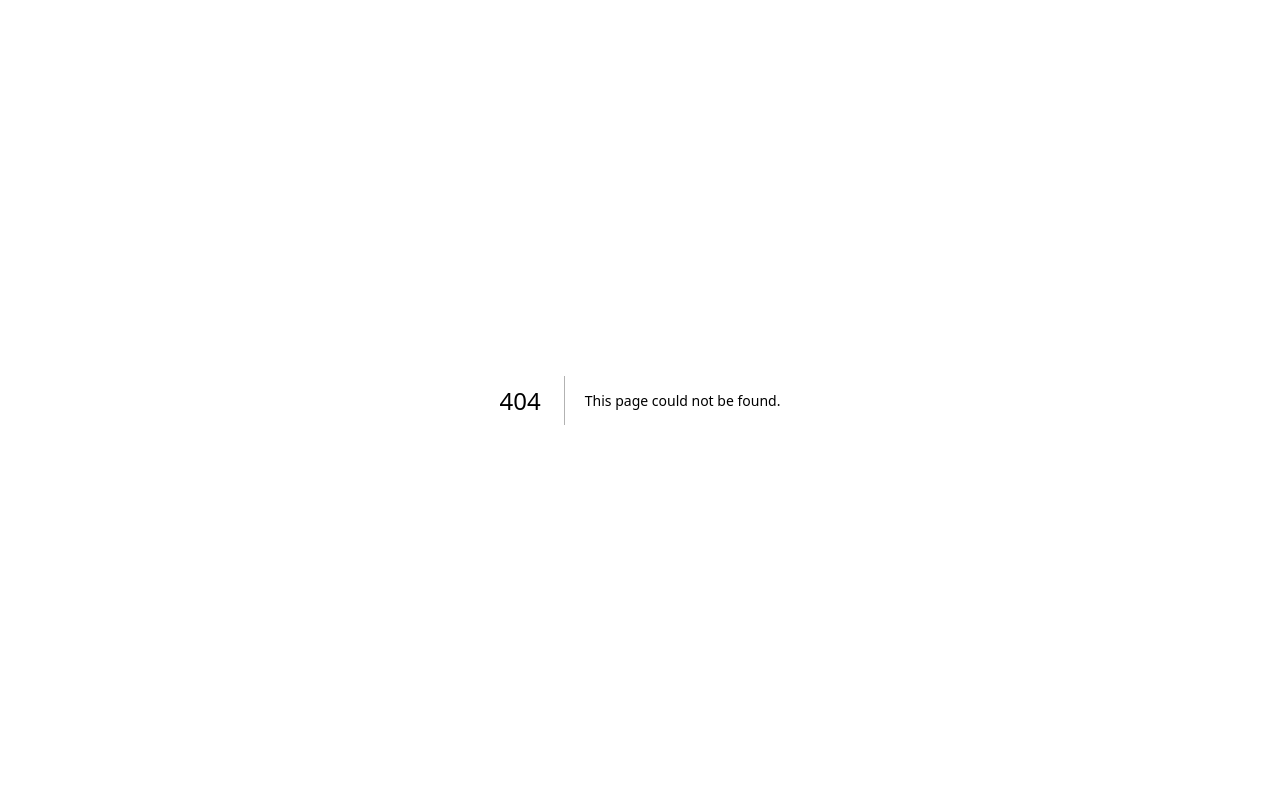
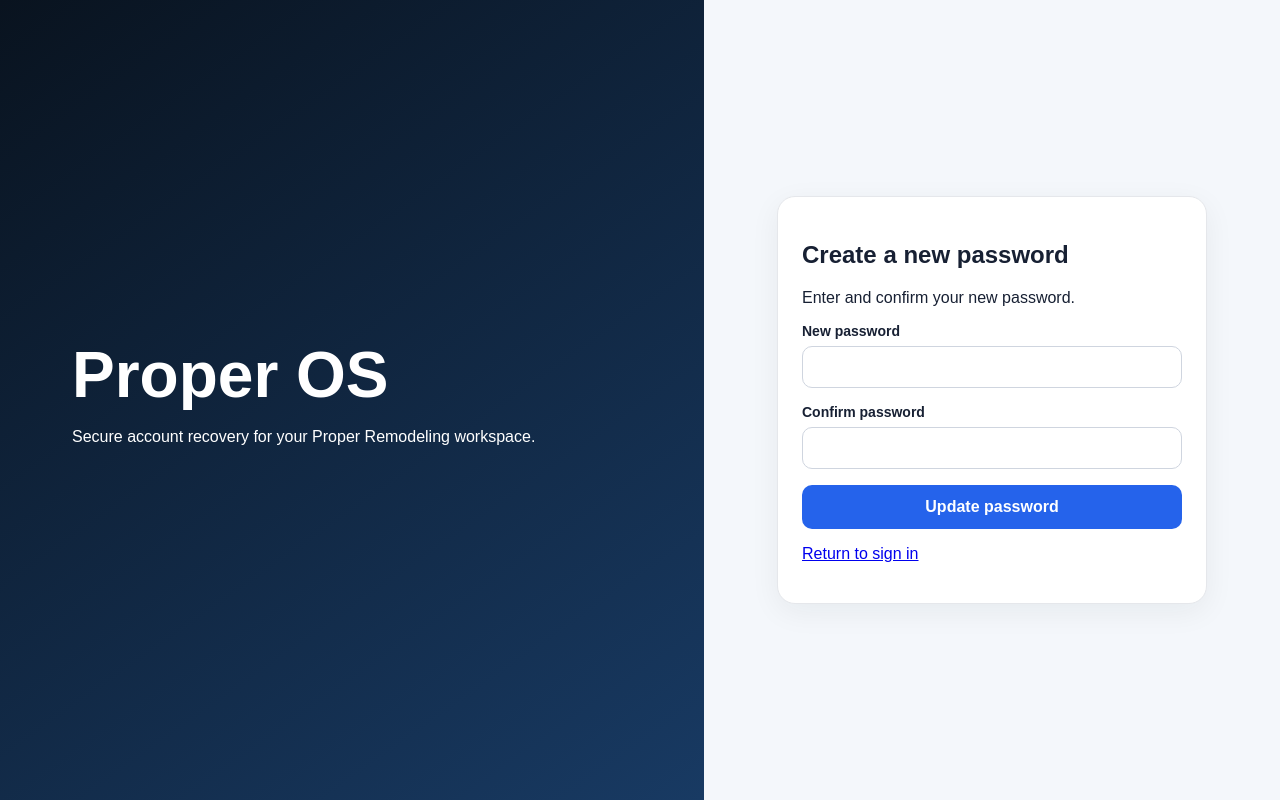
Before and after one commit to csosa122000/ProperOS, a Next.js app: page /update-password in a window 1280 px wide. Before the commit this address had no page. Built offline with nearby package versions, Linux system fonts and the light colour scheme.

Commit message:
Complete password reset flow

```diff
--- /dev/null
+++ b/app/(auth)/update-password/page.tsx
@@ -0,0 +1,22 @@
+'use client';
+
+import { FormEvent, useState } from 'react';
+import Link from 'next/link';
+import { createClient } from '@/lib/supabase/client';
+
+export default function UpdatePassword(){
+  const [message,setMessage]=useState('');
+  const [error,setError]=useState('');
+  const [loading,setLoading]=useState(false);
+  async function submit(e:FormEvent<HTMLFormElement>){
+    e.preventDefault(); setLoading(true); setError(''); setMessage('');
+    const fd=new FormData(e.currentTarget); const password=String(fd.get('password')); const confirm=String(fd.get('confirm'));
+    if(password.length<8){setError('Password must be at least 8 characters.');setLoading(false);return;}
+    if(password!==confirm){setError('Passwords do not match.');setLoading(false);return;}
+    const supabase=createClient();
+    const {error}=await supabase.auth.updateUser({password});
+    if(error){setError(error.message);setLoading(false);return;}
+    setMessage('Password updated. You can now sign in with your new password.'); setLoading(false);
+  }
+  return <main className="auth"><section className="auth-brand"><h1>Proper OS</h1><p>Secure account recovery for your Proper Remodeling workspace.</p></section><section className="auth-panel"><form className="card login-card" onSubmit={submit}><h2>Create a new password</h2><p>Enter and confirm your new password.</p><label className="field">New password<input name="password" type="password" minLength={8} required/></label><label className="field">Confirm password<input name="confirm" type="password" minLength={8} required/></label>{error&&<p className="error">{error}</p>}{message&&<p>{message}</p>}<button className="primary" disabled={loading}>{loading?'Updating…':'Update password'}</button><p><Link href="/login">Return to sign in</Link></p></form></section></main>;
+}
```
